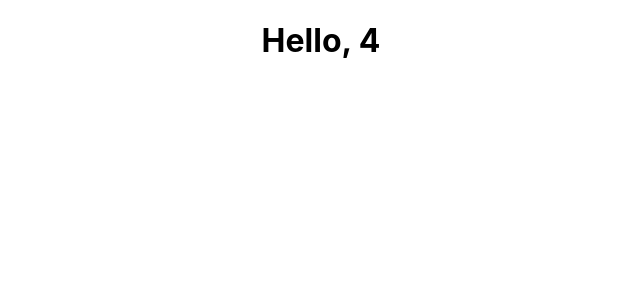
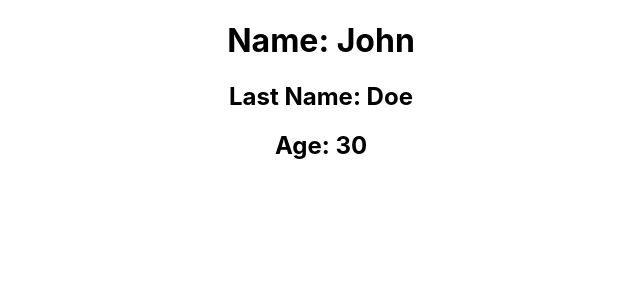
Before and after one commit to BoyanVelikov/simpleapp, a React (Create React App) app: page / in a window 1280 px wide. Shown: the top 300 px of the page, without its empty margins (319-959 px from the left). Built offline with nearby package versions, Linux system fonts and the light colour scheme.

Commit message:
component

```diff
--- a/src/App.js
+++ b/src/App.js
@@ -18,7 +18,8 @@ const App = () => {
 
   return (
     <div className="App">
-      <h1>Hello, {2 + 2}</h1>
+      <Person></Person>
+      {/* <h1>Hello, {2 + 2}</h1> */}
       {/* {name ? (
         <>
         <h1>{name}</h1>
```
